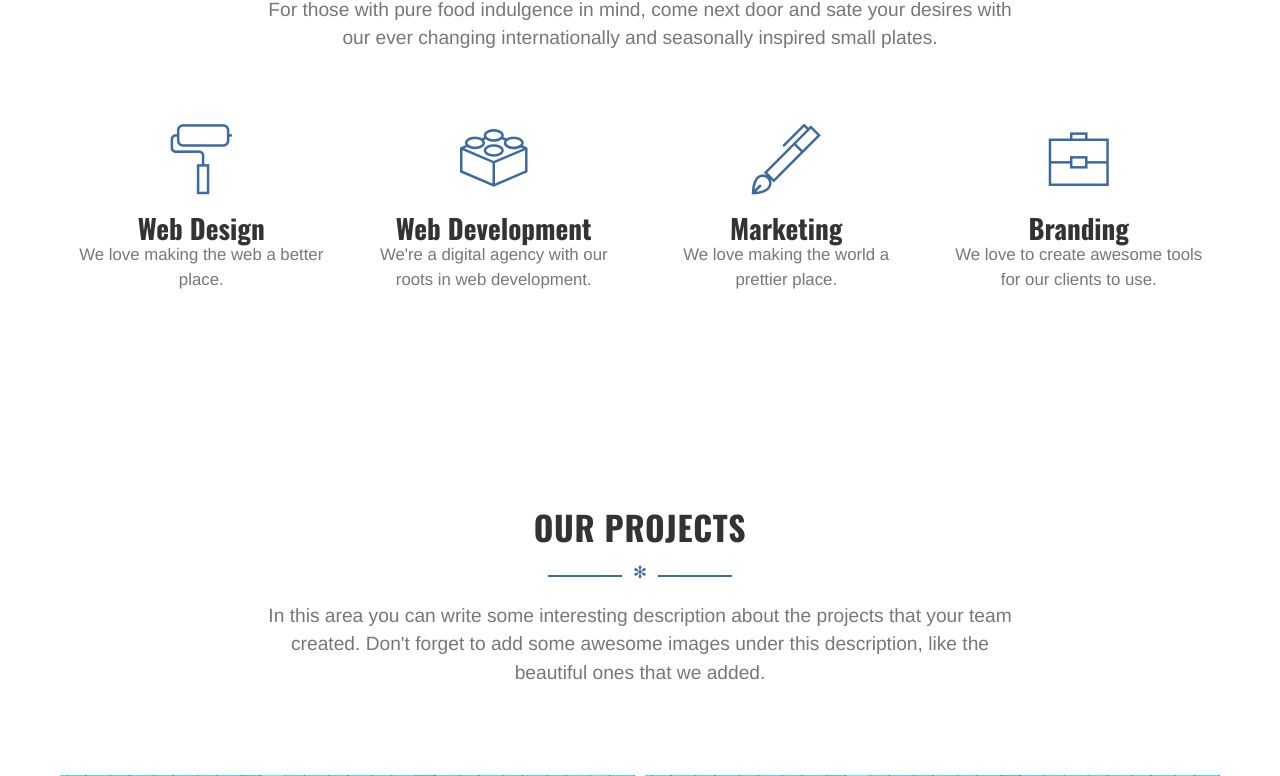
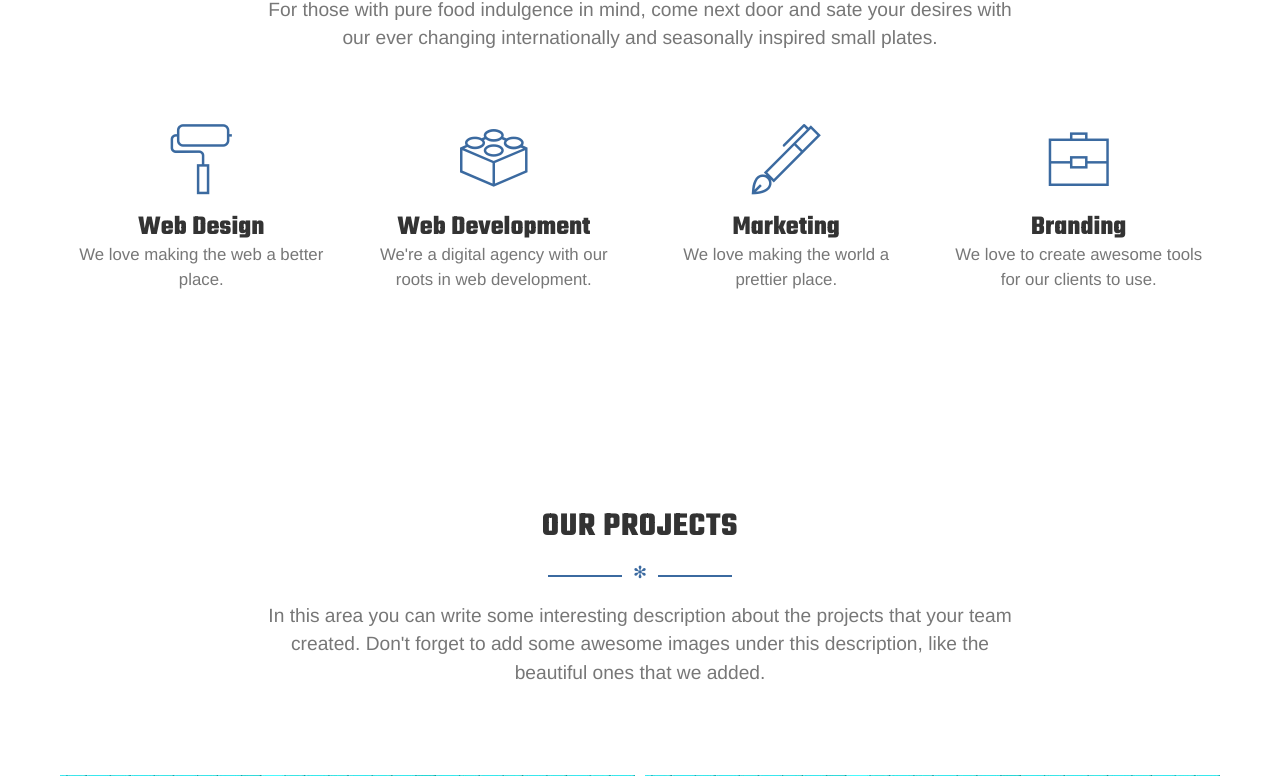
Before and after one commit to joseperezroura/agency2, a PHP site: page /index.html in a window 1280 px wide. Shown: the part 1806-2582 px from the top of the page. Run offline with PHP 8.4, Linux system fonts and the light colour scheme; some libraries are stand-ins or nearby versions; some web fonts are replaced.

Commit message:
new h2 font

```diff
--- a/assets/css/rubick.css
+++ b/assets/css/rubick.css
@@ -1657,7 +1657,8 @@ h1, .h1, h2, .h2, h3, .h3, h4, .h4, h5, .h5, h6, .h6, .navbar, .brand, .btn-simp
   /*font-family: "Verlag-Book","Helvetica Neue",Helvetica,Arial,sans-serif;*/
   /*font-family: 'Shrikhand', cursive;
   font-family: 'Racing Sans One', cursive;*/
-  font-family: 'Oswald', sans-serif;
+  /*font-family: 'Oswald', sans-serif;*/
+  font-family: 'Teko', sans-serif;
 }
 
 h1, .h1 {
--- a/index.html
+++ b/index.html
@@ -20,6 +20,7 @@
     <link href="https://fonts.googleapis.com/css?family=Shrikhand" rel="stylesheet">
     <link href="https://fonts.googleapis.com/css?family=Racing+Sans+One" rel="stylesheet">
     <link href="https://fonts.googleapis.com/css?family=Oswald:700" rel="stylesheet">
+    <link href="https://fonts.googleapis.com/css?family=Teko:700" rel="stylesheet">
     <script src="https://use.fontawesome.com/ba05425cfb.js"></script>
 </head>
 
```
